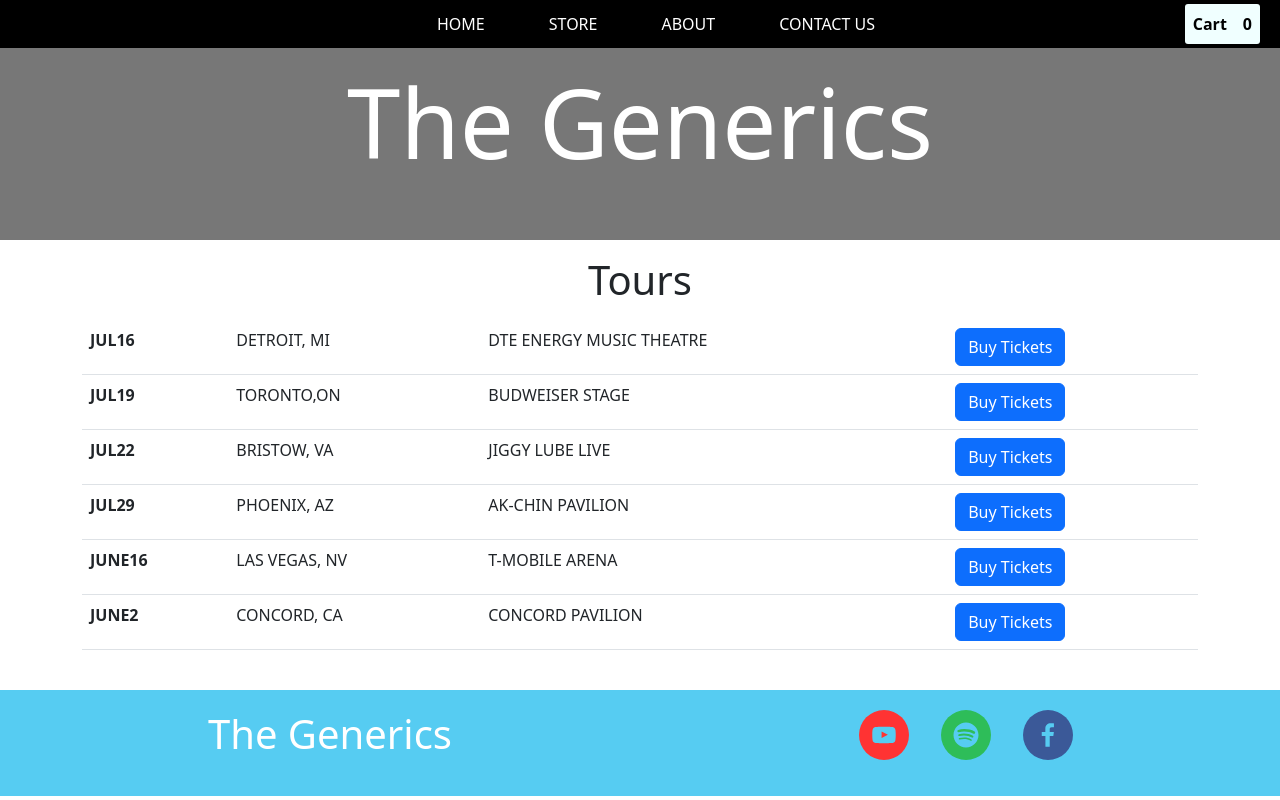
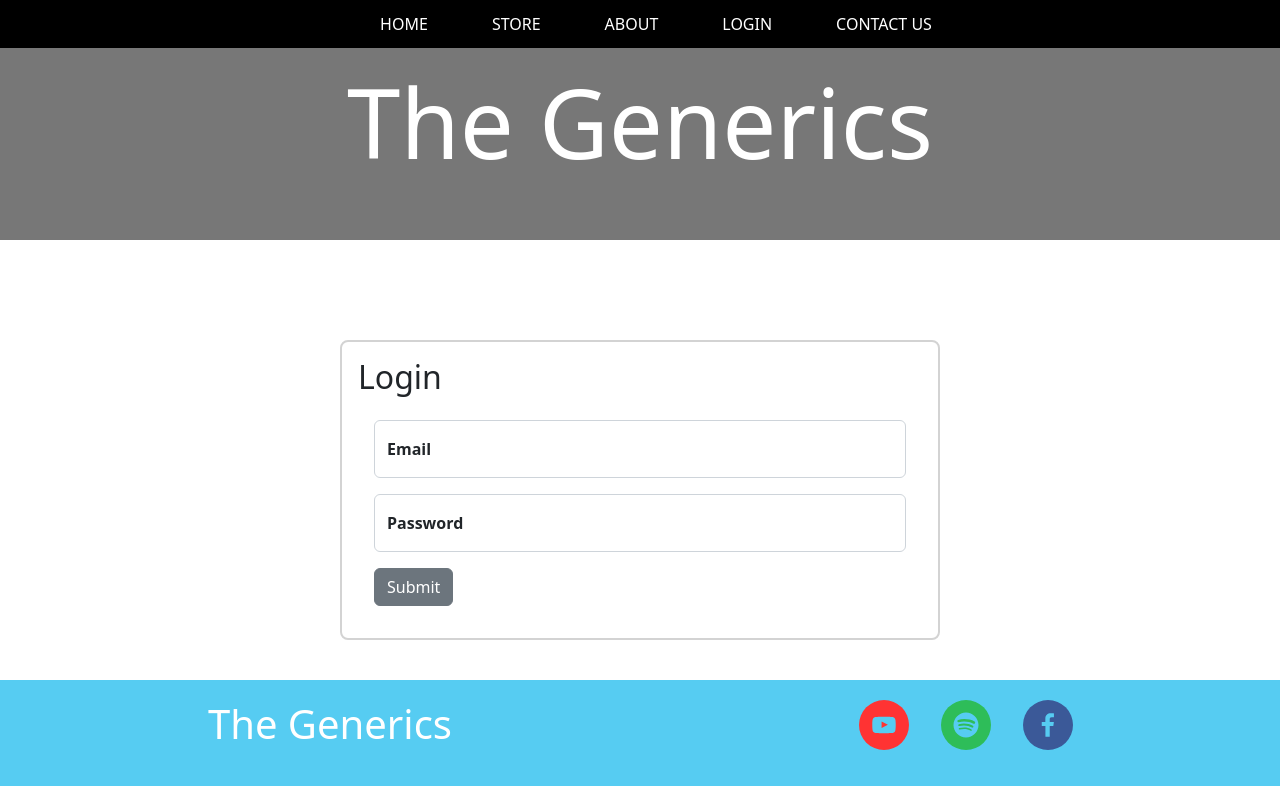
Before and after one commit to Pardeepky/Ecommerce-App, a React (Create React App) app: page /#/login in a window 1280 px wide. Before the commit this address led to /#/. Built offline with nearby package versions, Linux system fonts and the light colour scheme.

Commit message:
added login component

```diff
--- a/package.json
+++ b/package.json
@@ -14,6 +14,7 @@
     "react-router-dom": "^6.8.2",
     "react-scripts": "5.0.1",
     "react-social-icons": "^5.15.0",
+    "reactstrap": "^9.1.6",
     "web-vitals": "^2.1.4"
   },
   "scripts": {
--- a/src/components/Header/Header.js
+++ b/src/components/Header/Header.js
@@ -1,9 +1,12 @@
-import React from 'react'
+import React, { useContext } from 'react'
 import HeaderCartButton from './HeaderCartButton'
 import classes from './header.module.css'
 import { NavLink } from 'react-router-dom'
+import AuthContext from '../../context/Auth-Context'
 
 const Header = ({ showCartHandler }) => {
+
+  const authCtx = useContext(AuthContext);
   return (
     <>
       <header className={classes.header}>
@@ -18,10 +21,13 @@ const Header = ({ showCartHandler }) => {
             <NavLink to='about' style={{ color: 'white', textDecoration: 'none' }}>ABOUT</NavLink>
           </li>
           <li>
+            <NavLink to='login' style={{ color: 'white', textDecoration: 'none' }}>LOGIN</NavLink>
+          </li>
+          <li>
             <NavLink to='contact-us' style={{ color: 'white', textDecoration: 'none' }}>CONTACT US</NavLink>
           </li>
         </ul>
-        <HeaderCartButton showCartHandler={showCartHandler} />
+        {authCtx.isLoggedIn && <HeaderCartButton showCartHandler={showCartHandler} />}
       </header>
       <h1 className={classes.heading}>The Generics</h1>
     </>
--- /dev/null
+++ b/src/context/Auth-Context.js
@@ -0,0 +1,10 @@
+import React from "react";
+
+const AuthContext = React.createContext({
+    token: '',
+    isLoggedIn: false,
+    login: (token)=> {},
+    logout: ()=> {}
+})
+
+export default AuthContext;
--- /dev/null
+++ b/src/context/AuthProvider.js
@@ -0,0 +1,48 @@
+import React, { useEffect, useState } from 'react'
+import AuthContext from './Auth-Context'
+
+const AuthProvider = (props) => {
+    const [token, setToken] = useState(null);
+
+
+    const userIsLoggedIn = !!token;
+
+    const autoLogout = () => {
+        setTimeout(() => {
+            localStorage.removeItem('token')
+            setToken(null);
+        }, 50 * 1000);
+
+    }
+
+    const loginHandler = (token) => {
+        localStorage.setItem('token', JSON.stringify(token));
+        setToken(token);
+        autoLogout()
+    }
+
+    const logoutHandler = () => {
+        localStorage.removeItem('token')
+        setToken(null);
+    }
+
+    const authContext = {
+        token: token,
+        isLoggedIn: userIsLoggedIn,
+        login: loginHandler,
+        logout: logoutHandler
+    }
+
+    useEffect(() => {
+        const token = localStorage.getItem('token')
+        setToken(token)
+    }, [])
+
+    return (
+        <AuthContext.Provider value={authContext}>
+            {props.children}
+        </AuthContext.Provider>
+    )
+}
+
+export default AuthProvider
--- a/src/index.js
+++ b/src/index.js
@@ -10,11 +10,14 @@ import About from './views/About';
 import CartProvider from './context/CartProvider';
 import ContactUs from './views/ContactUs';
 import ProductDetails from './components/Products/ProductDetails';
+import AuthProvider from './context/AuthProvider';
+import Login from './views/Login';
 
 const root = ReactDOM.createRoot(document.getElementById('root'));
 root.render(
   <React.StrictMode>
     <CartProvider>
+      <AuthProvider>
         <HashRouter>
           <Routes>
             <Route path='/' element={<App />}>
@@ -22,11 +25,13 @@ root.render(
               <Route path='store' element={<Store />} />
               <Route path='store/:id' element={<ProductDetails />} />
               <Route path='about' element={<About />} />
+              <Route path='login' element={<Login />} />
               <Route path='contact-us' element={<ContactUs />} />
             </Route>
             <Route path="*" element={<Navigate to="/" replace />} />
           </Routes>
         </HashRouter>
+      </AuthProvider>
     </CartProvider>
   </React.StrictMode>
 );
--- /dev/null
+++ b/src/views/Login.js
@@ -0,0 +1,84 @@
+import React, { useContext, useRef, useState } from "react";
+import { useNavigate } from "react-router-dom";
+import {
+    Button,
+    Form,
+    FormGroup,
+    Input,
+    Label,
+} from "reactstrap";
+import AuthContext from "../context/Auth-Context";
+import classes from './Login.module.css'
+
+const Login = () => {
+    const emailRef = useRef();
+    const passwordRef = useRef();
+    const navigate = useNavigate();
+
+    const authCtx = useContext(AuthContext)
+
+    const [isLoading, setIsLoading] = useState(false);
+
+    const onSubmit = async (e) => {
+        try {
+            e.preventDefault()
+            const enteredEmail = emailRef.current.value;
+            const enteredPassword = passwordRef.current.value;
+            setIsLoading(true);
+            const res = await fetch('https://identitytoolkit.googleapis.com/v1/accounts:signInWithPassword?key=AIzaSyC-CShizmUodvM-OuftQTwj5jMSeS8cIxU', {
+                method: 'POST',
+                body: JSON.stringify({
+                    email: enteredEmail,
+                    password: enteredPassword,
+                    returnSecureToken: true
+                }),
+                headers: {
+                    'Content-Type': 'application/json'
+                }
+            });
+            setIsLoading(false);
+            if (res.ok) {
+                const data = await res.json();
+                authCtx.login(data.idToken);
+                navigate('/store');
+            } else {
+                const err = await res.json();
+                alert(err.error.message)
+            }
+        } catch (error) {
+            console.log(error);
+        }
+    };
+
+    return (
+        <>
+            <div className={classes.loginWrapper}>
+                <h2>Login</h2>
+                <Form onSubmit={onSubmit}>
+                    <FormGroup floating>
+                        <Input
+                            id="login-email"
+                            placeholder="Enter Email"
+                            type="email"
+                            innerRef={emailRef}
+                        />
+                        <Label for="login-email">Email</Label>
+                    </FormGroup>
+                    <FormGroup floating>
+                        <Input
+                            id="login-password"
+                            placeholder="Enter Password"
+                            type="password"
+                            innerRef={passwordRef}
+                        />
+                        <Label for="login-password">Password</Label>
+                    </FormGroup>
+                    {!isLoading && <Button type="submit">Submit</Button>}
+                    {isLoading && <Button>Submitting...</Button>}
+                </Form>
+            </div>
+        </>
+    );
+};
+
+export default Login;
--- /dev/null
+++ b/src/views/Login.module.css
@@ -0,0 +1,19 @@
+.loginWrapper {
+    border: 2px solid #d3d3d3;
+    border-radius: 0.5em;
+    margin-bottom: 1em;
+    margin-left: auto;
+    margin-right: auto;
+    margin-top: 100px;
+    padding: 1em;
+    text-align: left;
+    width: 600px;
+  }
+
+  .loginWrapper form{
+    padding: 1em;
+  }
+
+  .loginWrapper label {
+    font-weight: 600;
+  }
```
Also changed, not shown: 1 other file (tests, documents, lock files or other folders). Lines whose indentation alone changed are shown as unchanged.
